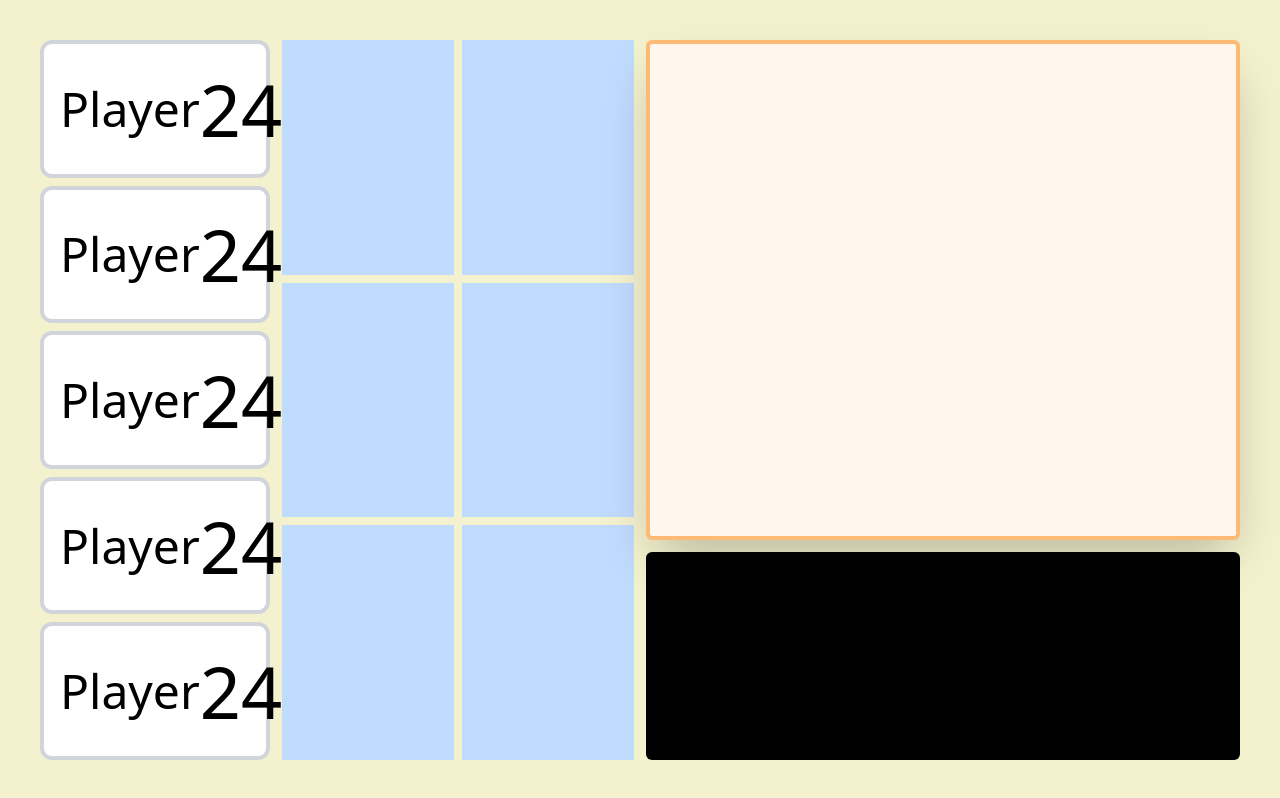
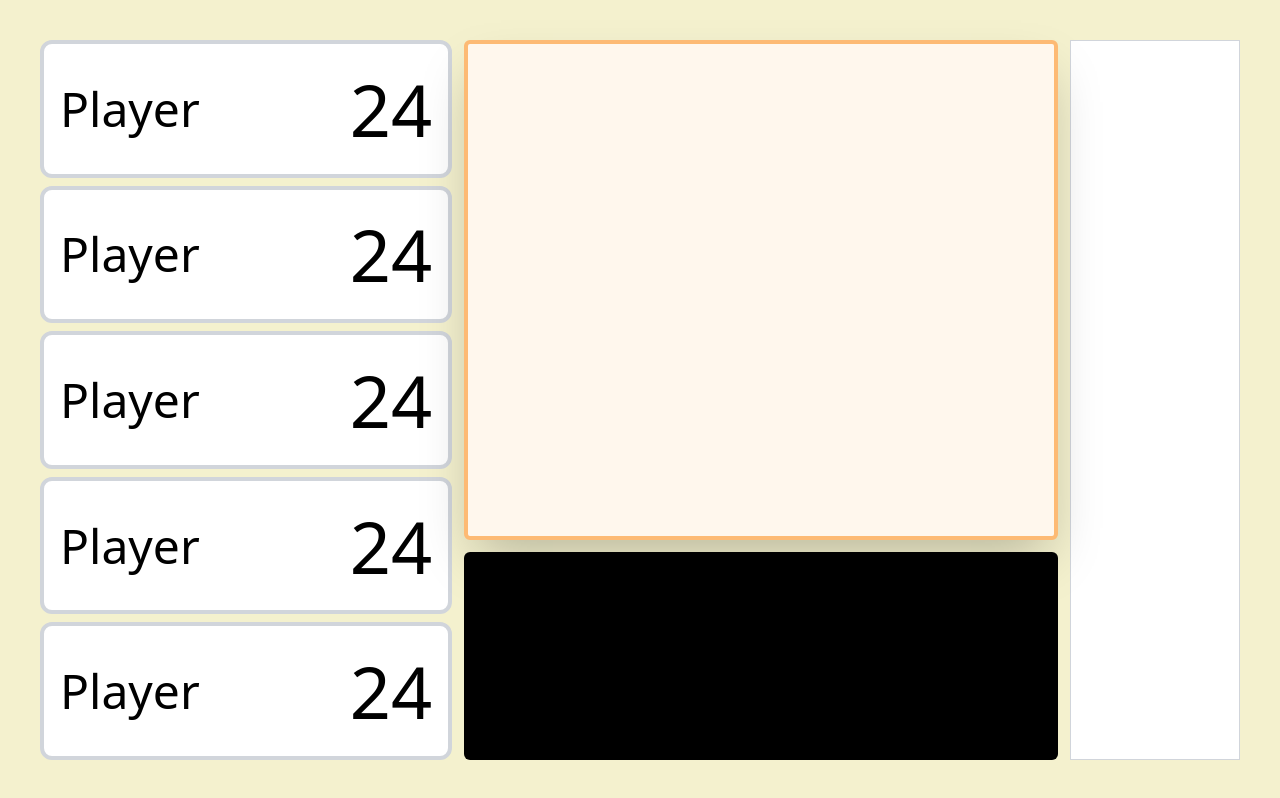
Before and after one commit to YM202c2100/camel-up, a Next.js app: page /player in a window 1280 px wide. Built offline with nearby package versions, Linux system fonts and the light colour scheme.

Commit message:
[style] player情報アリのレイアウトを設定

```diff
--- a/app/feature/player/components/playerCards.tsx
+++ b/app/feature/player/components/playerCards.tsx
@@ -3,7 +3,7 @@ import { useState } from "react"
 
 export const PlayerCards:React.FC = ()=>{
   return(
-    <div className="col-span-2 flex flex-col gap-2">
+    <div className="col-span-7 flex flex-col gap-2">
       <PlayerCard/>
       <PlayerCard/>
       <PlayerCard/>
--- a/app/player/page.tsx
+++ b/app/player/page.tsx
@@ -2,22 +2,15 @@ import { PlayerCards } from "../feature/player/components/playerCards"
 
 export default function Home(){
   return(
-    <div className="grid grid-cols-2 h-lvh p-10 gap-3 bg-[#f4f1ce]">
-      <div className="grid grid-cols-5 gap-3">
-        <PlayerCards/>
-        <div className="col-span-3 grid grid-cols-2 grid-rows-3 gap-2">
-          <div className="bg-blue-200"></div>
-          <div className="bg-blue-200"></div>
-          <div className="bg-blue-200"></div>
-          <div className="bg-blue-200"></div>
-          <div className="bg-blue-200"></div>
-          <div className="bg-blue-200"></div>
-        </div>
-      </div>
-      <div className="grid grid-rows-10 gap-3">
+    <div className="grid grid-cols-20 h-lvh p-10 gap-3 bg-[#f4f1ce]">
+      <PlayerCards/>
+
+      <div className="col-span-10 grid grid-rows-10 gap-3">
         <div className="border-4 border-orange-300 bg-orange-50 row-span-7 rounded-md shadow-2xl relative"></div>
         <div className="bg-black row-span-3 rounded-md flex justify-center p-3 relative"></div>
       </div>
+
+      <div className="col-span-3 bg-white border border-gray-300"></div>
     </div>
   )
 }
--- a/tailwind.config.ts
+++ b/tailwind.config.ts
@@ -15,6 +15,9 @@ export default {
       backgroundImage:{
         sunGrad:"radial-gradient(circle, rgba(255,255,255,0) 20%, rgba(63,63,70,1) 60%, rgba(63,63,70,1) 100%)"
       },
+      gridTemplateColumns:{
+        20:"repeat(20, minmax(0, 1fr))"
+      }
     },
     keyframes: {
       drop: {
```
